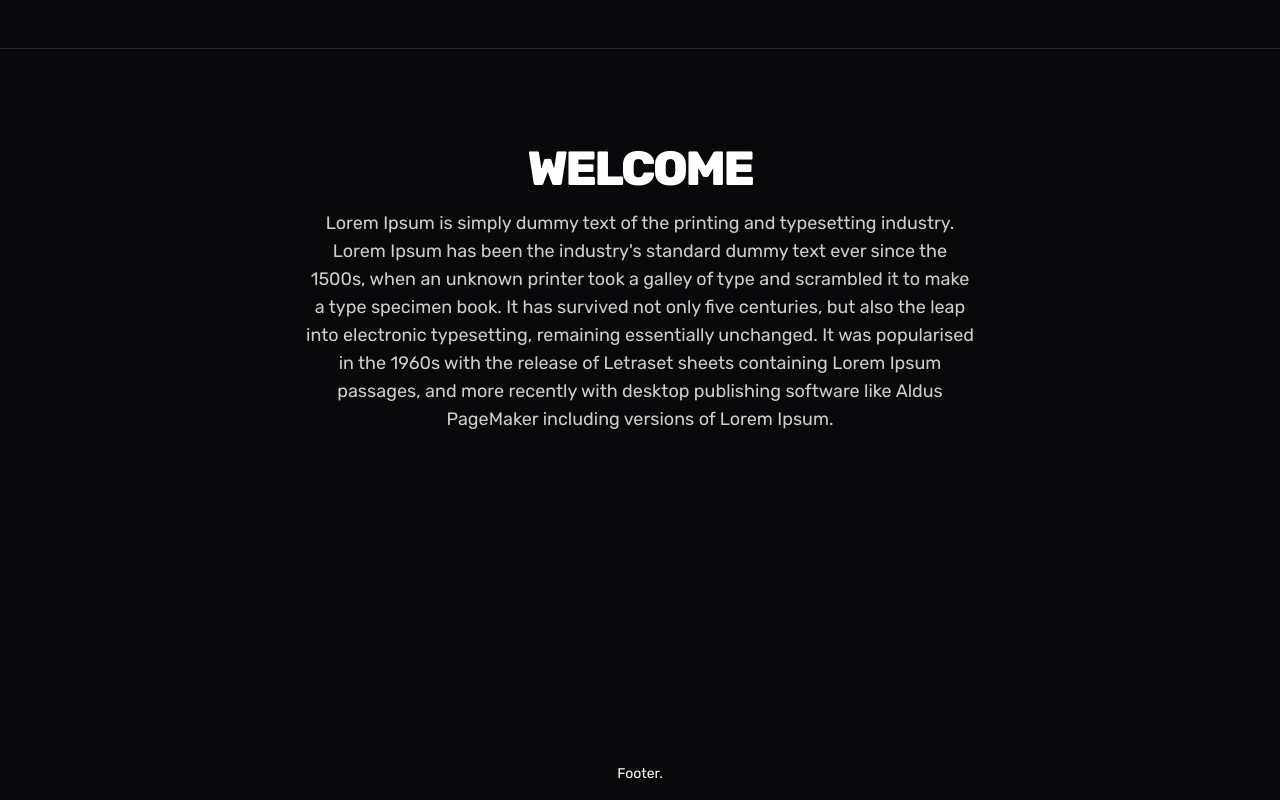
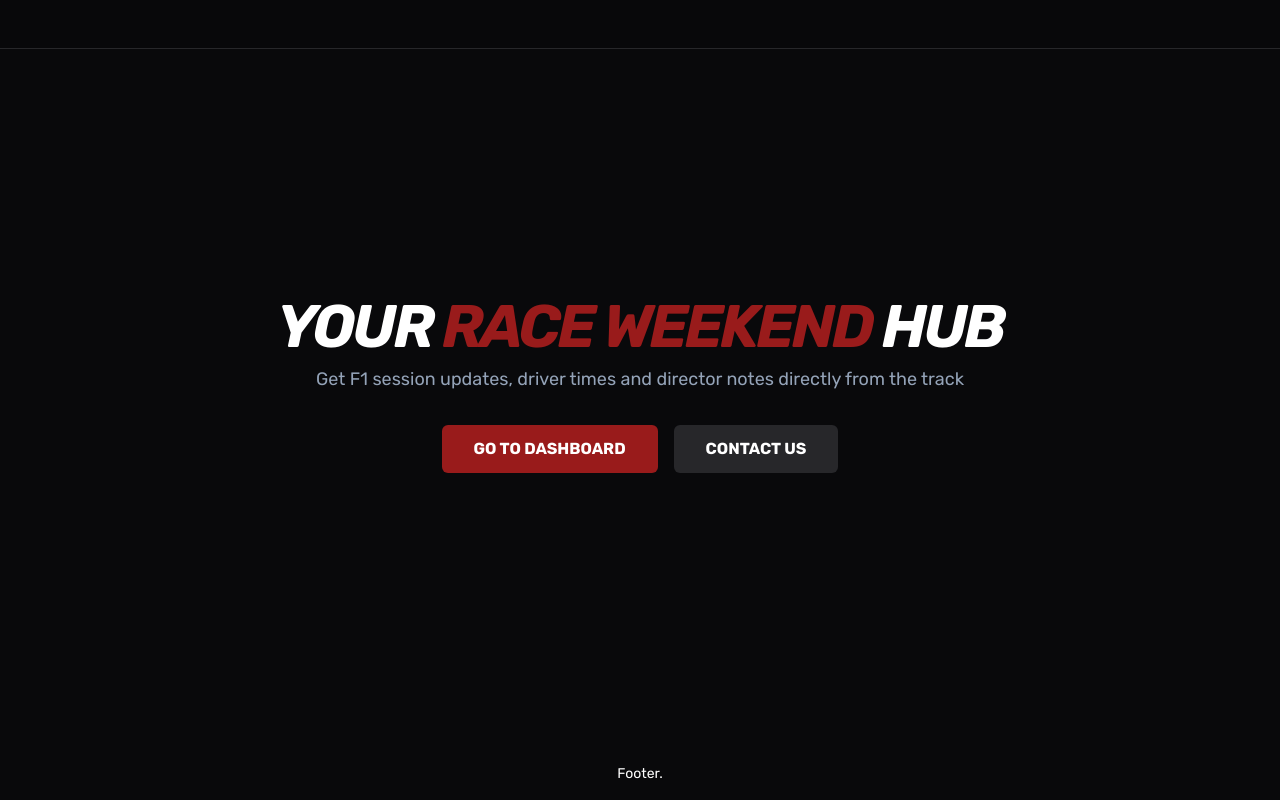
Before and after one commit to David-Miculit/individual-project, a React (Vite) app in the folder individual-project-app/: page / in a window 1280 px wide. Built offline with nearby package versions, Linux system fonts and the light colour scheme.

Commit message:
feat: landing page design and routing

```diff
--- a/individual-project-app/src/index.css
+++ b/individual-project-app/src/index.css
@@ -3,3 +3,12 @@
 @tailwind base;
 @tailwind components;
 @tailwind utilities;
+
+.animate-fade-in {
+    animation: fadeIn 0.5s ease-out forwards
+}
+
+@keyframes fadeIn {
+    from { opacity: 0; transform: translateY(10px)}
+    to {opacity: 1; transform: translateY(0px);}
+}
--- a/individual-project-app/src/layouts/MainLayout.jsx
+++ b/individual-project-app/src/layouts/MainLayout.jsx
@@ -11,6 +11,5 @@
             </main>
             <Footer />
         </div>
-
     )
 }
--- a/individual-project-app/src/pages/HomePage.jsx
+++ b/individual-project-app/src/pages/HomePage.jsx
@@ -1,13 +1,16 @@
-import { getState, saveState } from "../scripts/storage"
+import { Link } from "react-router-dom"
 
 export default function HomePage() {
-  saveState('f1Auth', {isAdmin:false, error:null})//test
-  console.log(getState('f1Auth'))//test
-
   return(
-    <div className="flex flex-col items-center justify-center mt-20">
-      <h1 className="text-5xl font-extrabold mb-4 uppercase tracking-tighter">Welcome</h1>
-      <p className="text-lg opacity-80 mb-8 max-w-2xl text-center">Lorem Ipsum is simply dummy text of the printing and typesetting industry. Lorem Ipsum has been the industry's standard dummy text ever since the 1500s, when an unknown printer took a galley of type and scrambled it to make a type specimen book. It has survived not only five centuries, but also the leap into electronic typesetting, remaining essentially unchanged. It was popularised in the 1960s with the release of Letraset sheets containing Lorem Ipsum passages, and more recently with desktop publishing software like Aldus PageMaker including versions of Lorem Ipsum.</p>
+    <div className="flex flex-col items-center justify-center text-center min-h-[80vh] animate-fade-in">
+      <h1 className="text-6xl font-bold mb-2 uppercase tracking-tighter italic">
+        Your <span className="text-red-800">Race Weekend</span> Hub
+      </h1>
+      <p className="text-slate-400 text-lg mb-8">Get F1 session updates, driver times and director notes directly from the track</p>
+      <div className="flex gap-4">
+        <Link to="/dashboard" className="bg-red-800 text-white px-8 py-3 rounded-md font-bold uppercase hover:bg-red-700 transition">Go to dashboard</Link>
+        <Link to="/contact" className="bg-zinc-800 text-white px-8 py-3 rounded-md font-bold uppercase hover:bg-zinc-700 transition">Contact us</Link>
+      </div>
     </div>
   )
 }
```
Also changed, not shown: 1 other file (tests, documents, lock files or other folders).
